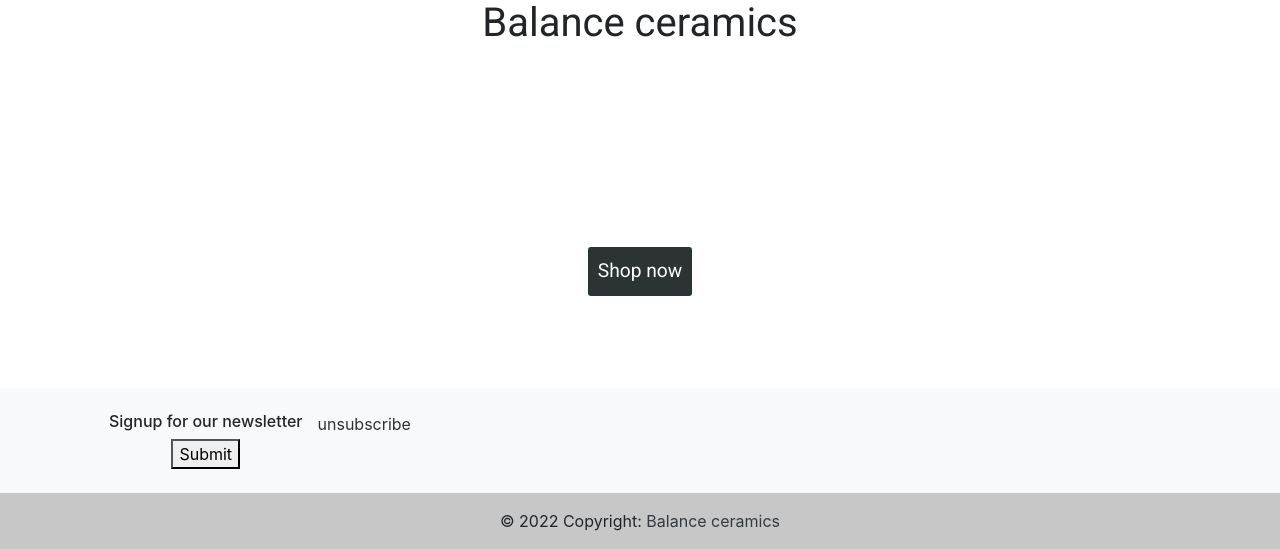
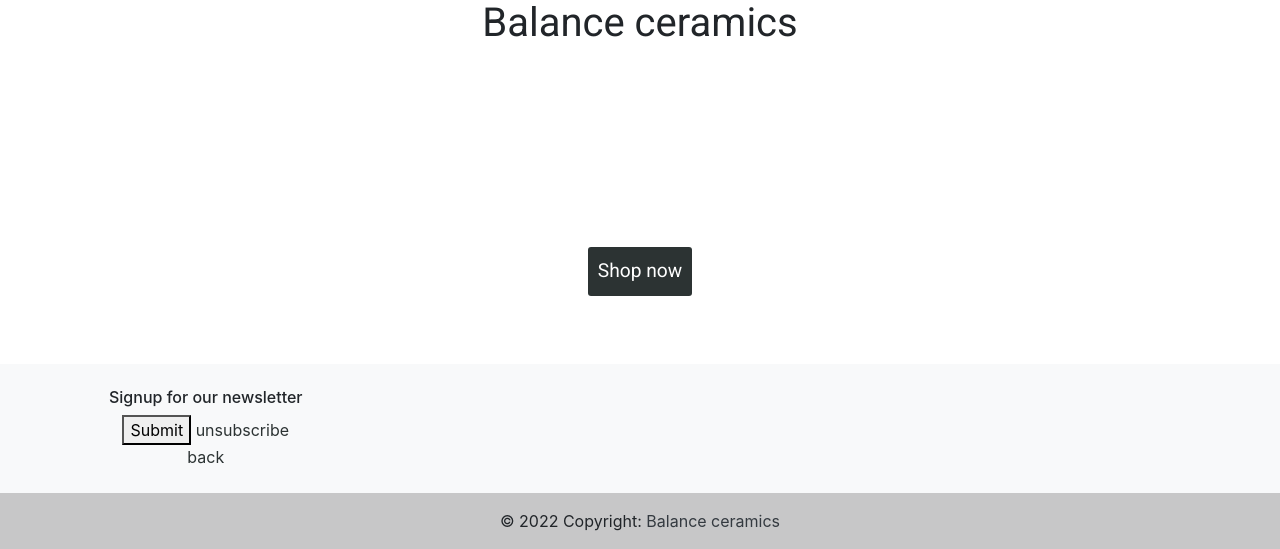
Before and after one commit to JJohnyy/balance-ceramics, a Django app: page / in a window 1280 px wide. Shown: the part 251-800 px from the top of the page. Run offline with Django 3.2, Linux system fonts and the light colour scheme; parts of the project's set-up code (start-up, migrations or seed data) failed here and were passed over; some libraries are stand-ins or nearby versions.

Commit message:
newsletter app views, urls css

```diff
--- a/newsletters/templates/newsletters/newsletters.html
+++ b/newsletters/templates/newsletters/newsletters.html
@@ -2,19 +2,36 @@
 
 {% load crispy_forms_tags %}
 
-<div class="row">
-    <div class="col">
+
+{% block extra_css %}
+      <link rel="stylesheet" href="{% static 'css/newsletter/newsletter.css' %}">
+    {% endblock %}
+
+
+{% for message in messages %}
+<div class=".alert.alert-success">
+{{meesage }}
+</div>
+<div class=".alert.alert-danger">
+{{ message }}
+</div>
+{% endfor %}
+
+
+<div class="news-container">
+    <div class="news-wrapper">
         <h3 class="h6">Signup for our newsletter</h3>
-    <form action="POST">
+        <form class="news-form" method="POST">
             {% csrf_token %}
-        {{ form | crispy }}
+            {{form | crispy}}
+            <button class="news-btn" type="submit">Submit</button>
+        </form>
         <span>
-                <button type="submit">Submit</button>
+            <a href="{#}"> unsubscribe</a>
         </span>
-    </form>
+
     </div>
     <span>
-            <a href="{% url 'news_unsubscribe' %}"> unsubscribe</a>
+        <a class="back-btn" href="{% url 'home' %}">back</a>
     </span>
  </div>
-</div>
--- a/static/css/base.css
+++ b/static/css/base.css
@@ -22,3 +22,7 @@ body {
     padding-top: 0.35em;
     padding-bottom: 0.35em;
 }
+
+.sub-btn {
+    background-color: #395864;
+}
```
Also changed, not shown: newsletters/models.py (+10 -2 lines). Lines whose indentation alone changed are shown as unchanged.
